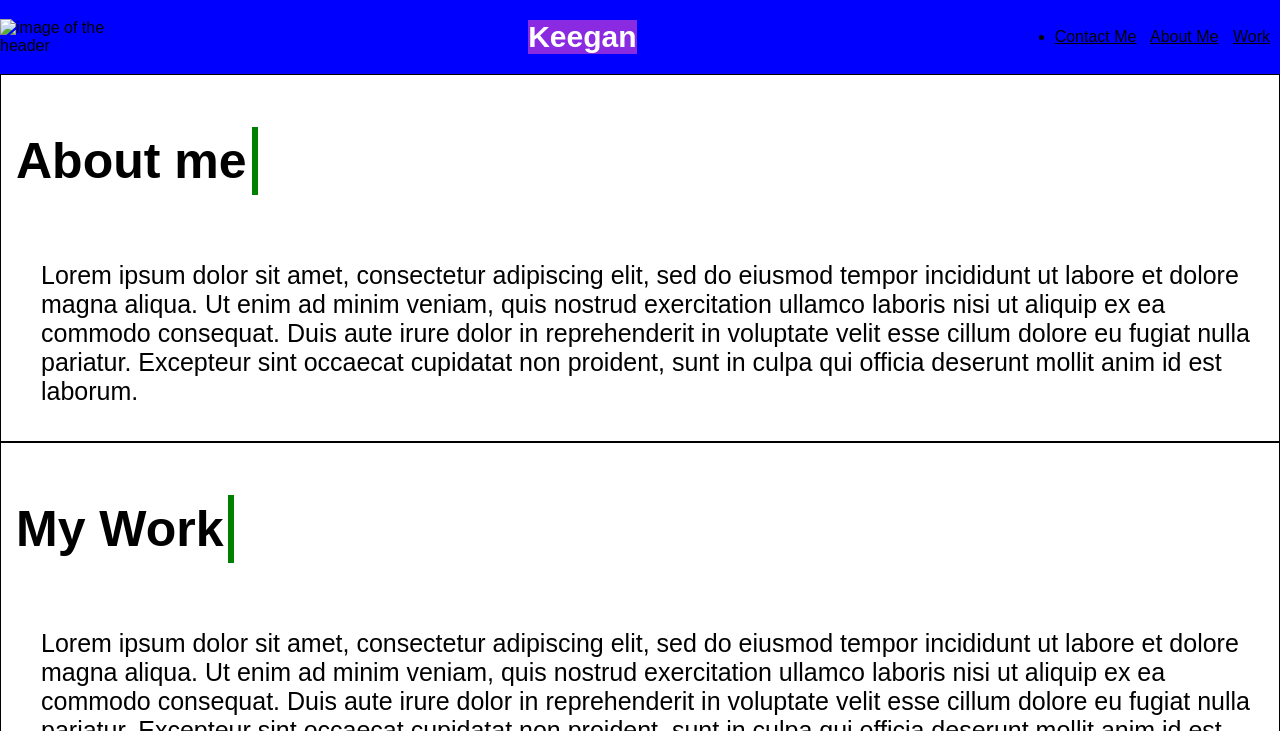
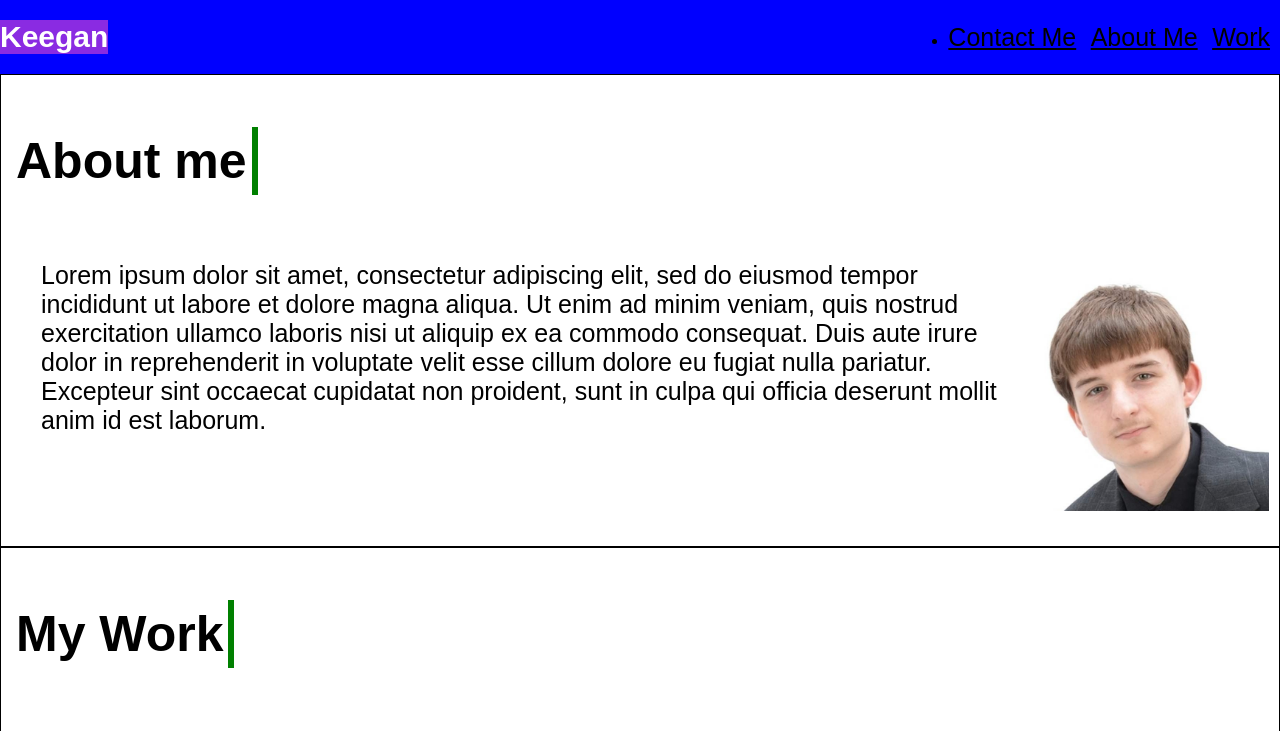
Before and after one commit to LemonTag/Portfolio, a plain HTML site: page index.html in a window 1280 px wide. Shown: the top 731 px of the page. Drawn offline with Linux system fonts and the light colour scheme.

Commit message:
Added images in my about me and my work. Made the lines in the contant me centered, bigger and you can now hover over them they will change different colors.

```diff
--- a/assets/style.css
+++ b/assets/style.css
@@ -19,6 +19,11 @@ header {
 /* This is my contact me and others in the header */
 a {
     color: black;
+    margin-right: 10px;
+    font-size: 25px;
+}
+a:hover {
+    color: red;
 }
 
 /* Helped me moved them into a row but not to the right at the moment */
@@ -97,3 +102,8 @@ section {
     padding: 10px;
     margin: 0px;
 }
+
+div {
+    justify-content: center;
+    margin: 0 auto;
+}
--- a/index.html
+++ b/index.html
@@ -11,7 +11,7 @@
 
 <body>
     <header>
-        <img scr="./assets/digital-marketing-meeting.jpg" width = "150px" alt="image of the header" />
+        <!-- <img scr="./assets/digital-marketing-meeting.jpg" width = "150px" alt="image of the header" /> -->
         <h1>Keegan</h1>
         <nav>
 
@@ -43,6 +43,9 @@
                     pariatur.
                     Excepteur sint occaecat cupidatat non proident, sunt in culpa qui officia deserunt mollit anim id
                     est laborum.
+
+                    <br>
+                    <img src="assets/Me.jpg" alt="Me" width ="250" />
                 </p>
             </div>
         </section>
@@ -62,6 +65,9 @@
                     pariatur.
                     Excepteur sint occaecat cupidatat non proident, sunt in culpa qui officia deserunt mollit anim id
                     est laborum.
+
+                    <br>
+                    <img src="./assets/student.jpg" alt="work" />
                 </p>
             </div>
         </section>
```
Also changed, not shown: assets/250x250.svg (added), assets/Me.jpg (added), assets/student.jpg (added).
